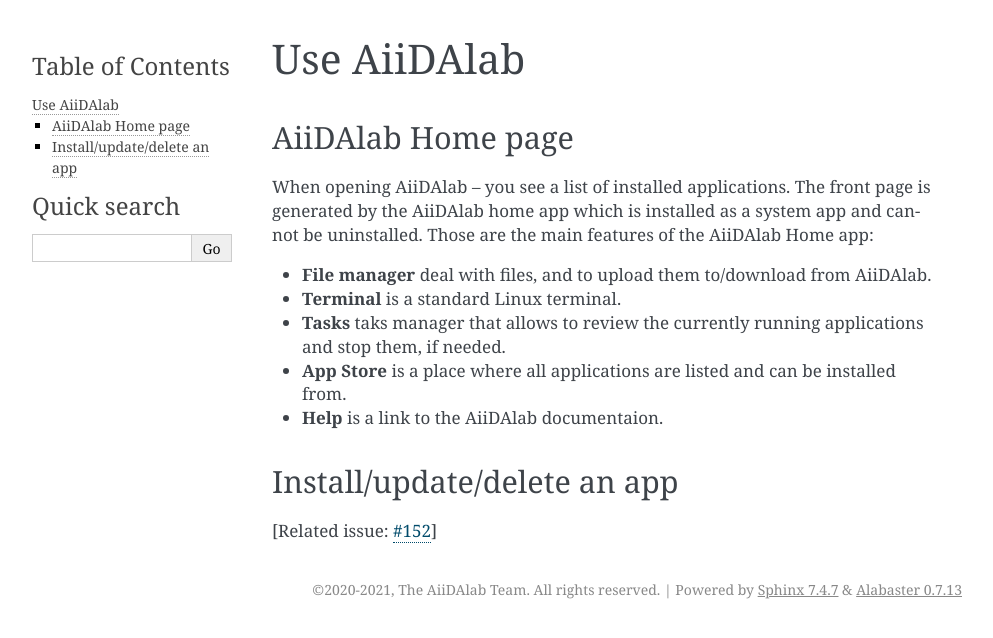
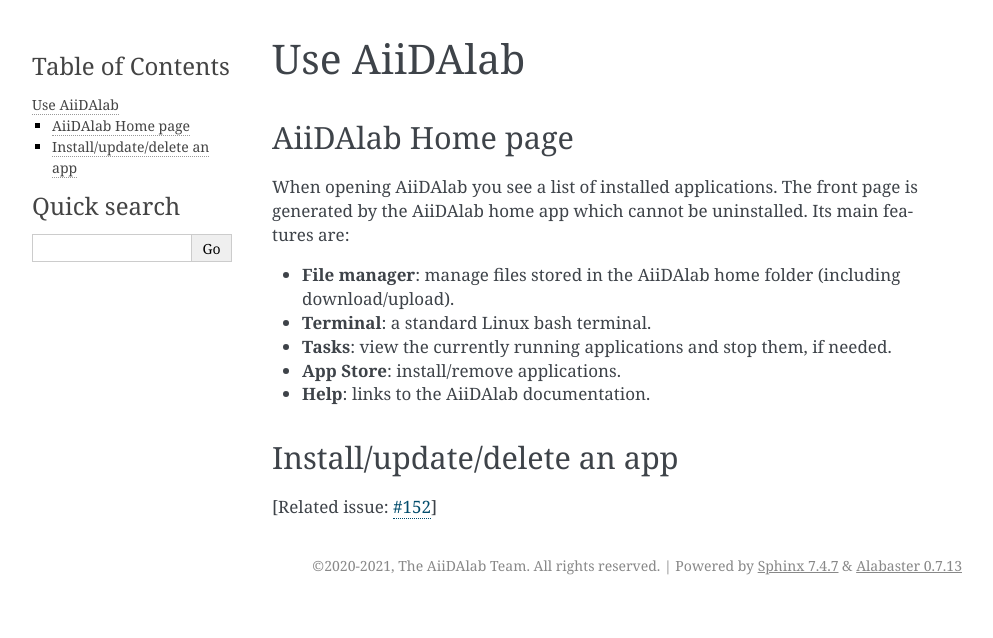
Before and after one commit to aiidalab/aiidalab, a Sphinx documentation site: the page built from docs/source/usage/index.rst, in a window 1280 px wide. Shown: the top 638 px of the page, without its empty margins (148-1141 px from the left). Built offline with Sphinx 7.4.7, drawn with Linux system fonts in a browser that asks for light colours; pages that are not in the unit, such as notebooks, are missing from menus.

Commit message:
add helloworld link

```diff
--- a/docs/source/app_development/create.rst
+++ b/docs/source/app_development/create.rst
@@ -135,4 +135,6 @@ Rename the file to ``main`` and then add the following line into the first cell:
 Save the notebook and close it.
 Now go back to AiiDAlab start page and click on the ``My App`` link again - it should bring you to a page that says "Welcome to my app!"
 
+ In case you encounter any issues, compare your app to the source code of the `hello world app <https://github.com/aiidalab/aiidalab-hello-world>`_ that was templated by the cookiecutter approach.
+
 **Next:** :ref:`develop-apps:first-app`
--- a/docs/source/usage/index.rst
+++ b/docs/source/usage/index.rst
@@ -7,15 +7,15 @@ Use AiiDAlab
 AiiDAlab Home page
 ******************
 
-When opening AiiDAlab -- you see a list of installed applications.
-The front page is generated by the AiiDAlab home app which is installed as a system app and cannot be uninstalled.
-Those are the main features of the AiiDAlab Home app:
+When opening AiiDAlab you see a list of installed applications.
+The front page is generated by the AiiDAlab home app which cannot be uninstalled.
+Its main features are:
 
-- **File manager** deal with files, and to upload them to/download from AiiDAlab.
-- **Terminal** is a standard Linux terminal.
-- **Tasks** taks manager that allows to review the currently running applications and stop them, if needed.
-- **App Store** is a place where all applications are listed and can be installed from.
-- **Help** is a link to the AiiDAlab documentaion.
+- **File manager**: manage files stored in the AiiDAlab home folder (including download/upload).
+- **Terminal**: a standard Linux bash terminal.
+- **Tasks**: view the currently running applications and stop them, if needed.
+- **App Store**: install/remove applications.
+- **Help**: links to the AiiDAlab documentation.
 
 
 ****************************
```
